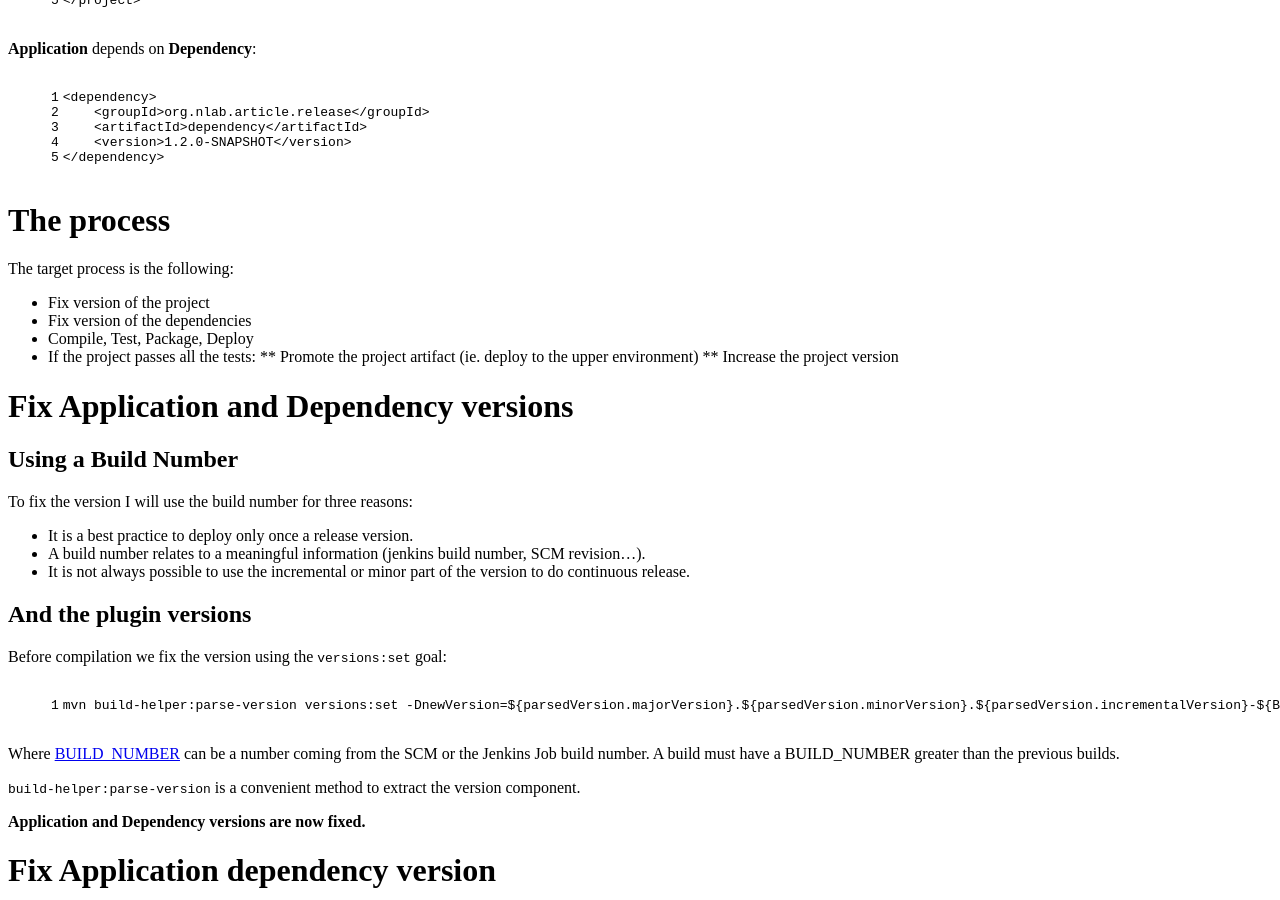
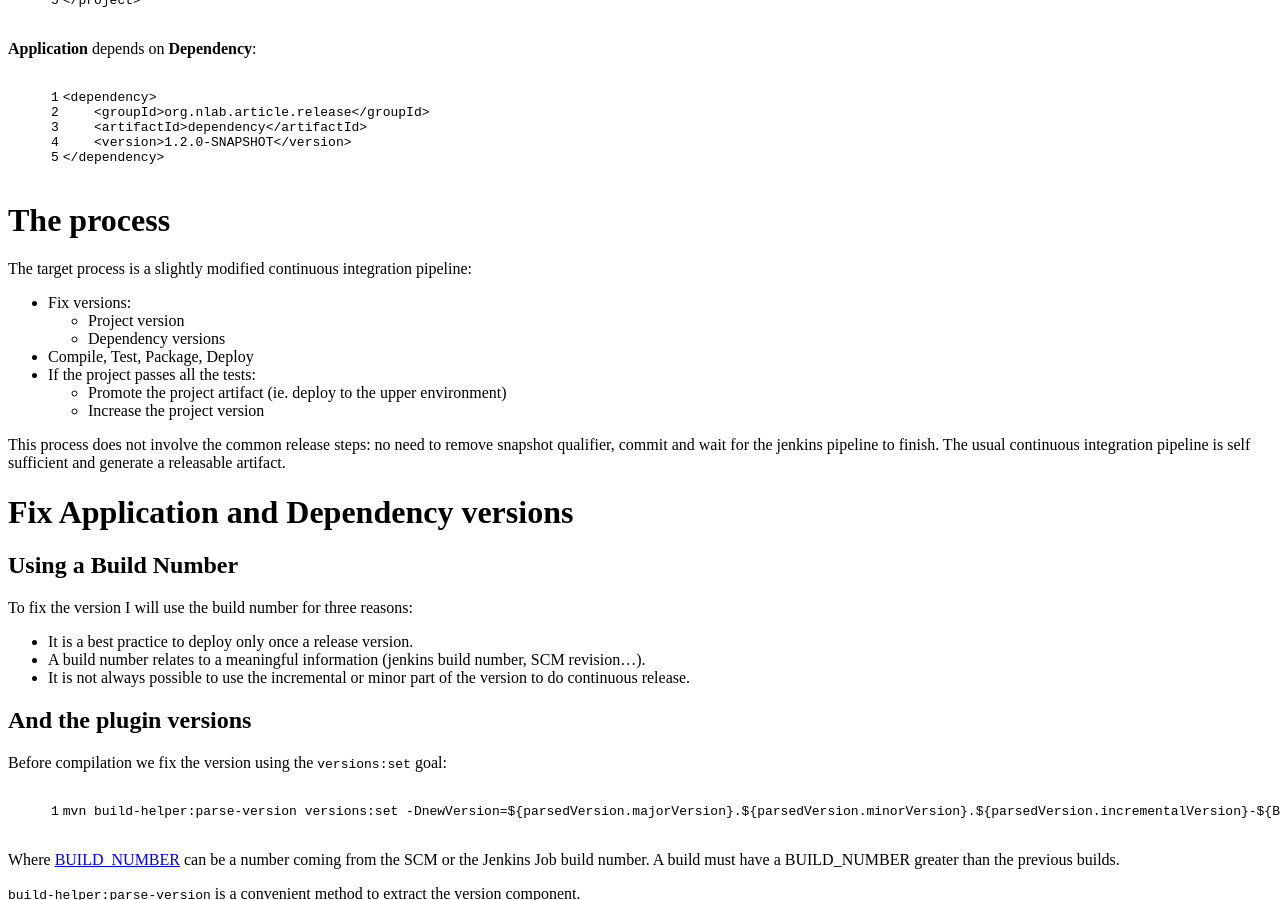
Before and after one commit to nithril/nithril.github.io, a Jekyll site: the page built from _posts/2015-06-28-continuous-release-with-maven.markdown, in a window 1280 px wide and 900 px high, scrolled down 1235 px. Built offline with Jekyll 4.4.1, drawn with Linux system fonts in a browser that asks for light colours; nearby versions of some CDN libraries; library files that are not in the unit come from our copies; comment, search, counter and statistics services are not loaded.

Commit message:
Continuous Release article

```diff
--- a/_posts/2015-06-28-continuous-release-with-maven.markdown
+++ b/_posts/2015-06-28-continuous-release-with-maven.markdown
@@ -68,14 +68,20 @@ because **Application** needs a feature of **Dependency**.
 
 # The process
 
-The target process is the following:
+The target process is a slightly modified continuous integration pipeline:
 
-* Fix version of the project
-* Fix version of the dependencies
+* Fix versions:
+  * Project version
+  * Dependency versions
 * Compile, Test, Package, Deploy
 * If the project passes all the tests:
-** Promote the project artifact (ie. deploy to the upper environment)
-** Increase the project version
+  * Promote the project artifact (ie. deploy to the upper environment)
+  * Increase the project version
+
+
+This process does not involve the common release steps: no need to remove snapshot qualifier, commit and wait
+for the jenkins pipeline to finish. The usual continuous integration pipeline is self sufficient and generate a releasable
+ artifact.
 
 
 
```
